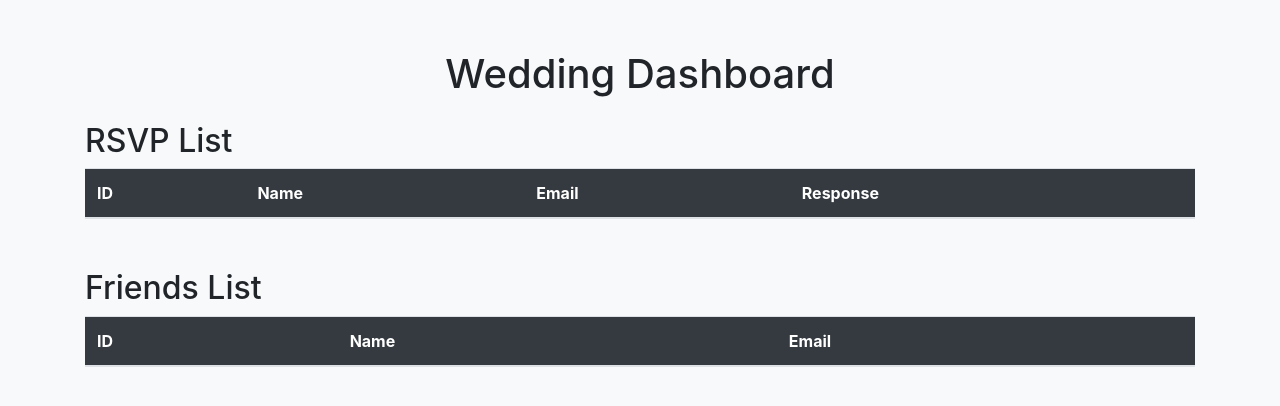
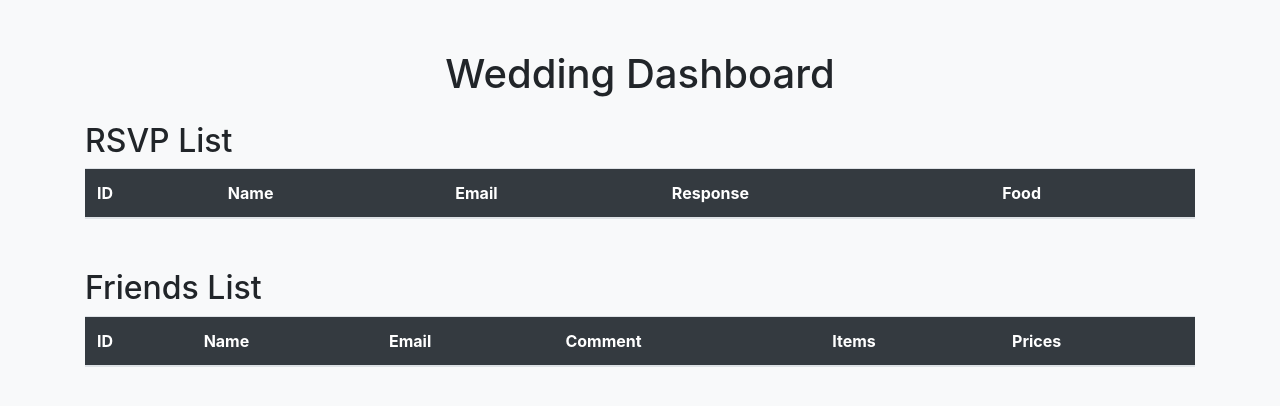
Before and after one commit to Barna1992/matrimonio_gp, a Django app: page /dashboard/ in a window 1280 px wide. Shown: the top 406 px of the page. Run offline with Django 5.2, Linux system fonts and the light colour scheme; lists and menus that the app fills with data are empty; some libraries are stand-ins or nearby versions.

Commit message:
dashboard

```diff
--- a/wedding/templates/wedding/dashboard.html
+++ b/wedding/templates/wedding/dashboard.html
@@ -34,15 +34,18 @@
                     <th>Name</th>
                     <th>Email</th>
                     <th>Response</th>
+                    <th>Food</th>
                 </tr>
             </thead>
             <tbody>
                 {% for rsvp in rsvps %}
                 <tr>
                     <td>{{ rsvp.id }}</td>
-                    <td>{{ rsvp.name }}</td>
+                    <td>{{ rsvp.name }} {{ rsvp.surname }}</td>
                     <td>{{ rsvp.email }}</td>
-                    <td>{{ rsvp.response }}</td>
+                    <td>{{ rsvp.presence }}</td>
+                    <td>{{ rsvp.food }}</td>
+
                 </tr>
                 {% endfor %}
             </tbody>
@@ -55,6 +58,9 @@
                     <th>ID</th>
                     <th>Name</th>
                     <th>Email</th>
+                    <th>Comment</th>
+                    <th>Items</th>
+                    <th>Prices</th>
                 </tr>
             </thead>
             <tbody>
@@ -63,6 +69,9 @@
                     <td>{{ friend.id }}</td>
                     <td>{{ friend.name }}</td>
                     <td>{{ friend.email }}</td>
+                    <td>{{ friend.comment }}</td>
+                    <td>{{ friend.item_titles }}</td>
+                    <td>{{ friend.item_prices }}</td>
                 </tr>
                 {% endfor %}
             </tbody>
```
